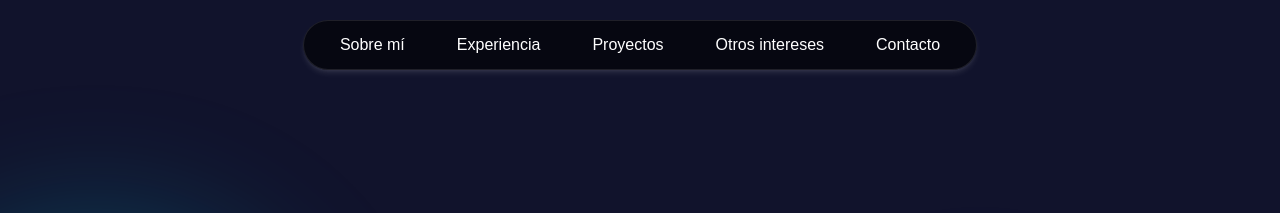
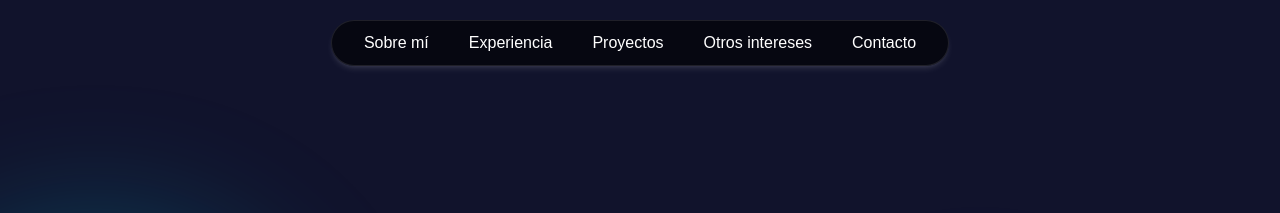
Before and after one commit to UrielJolodovsky/portfolio-web, an Astro site: page / in a window 1280 px wide. Shown: the top 213 px of the page. Built offline with nearby package versions, Linux system fonts and the light colour scheme; Astro itself is replaced by a stand-in of ours.

Commit message:
fix: adjust navbar item spacing for improved layout consistency

```diff
--- a/src/components/Header.astro
+++ b/src/components/Header.astro
@@ -10,7 +10,7 @@ const links = [
 
 <div class="fixed top-5 h-auto flex justify-center items-center w-full z-50 px-4">
     <!-- Desktop nav -->
-    <nav class="hidden sm:flex rounded-full bg-black/60 px-5 py-2 gap-x-3 lg:gap-x-5 justify-center items-center shadow-md shadow-white/10 backdrop-blur-md border border-white/10">
+    <nav class="hidden sm:flex rounded-full bg-black/60 px-4 py-1.5 gap-x-1 lg:gap-x-2 justify-center items-center shadow-md shadow-white/10 backdrop-blur-md border border-white/10">
         {
             links.map((l) => (
                 <a
```
Also changed, not shown: 1 other file.
